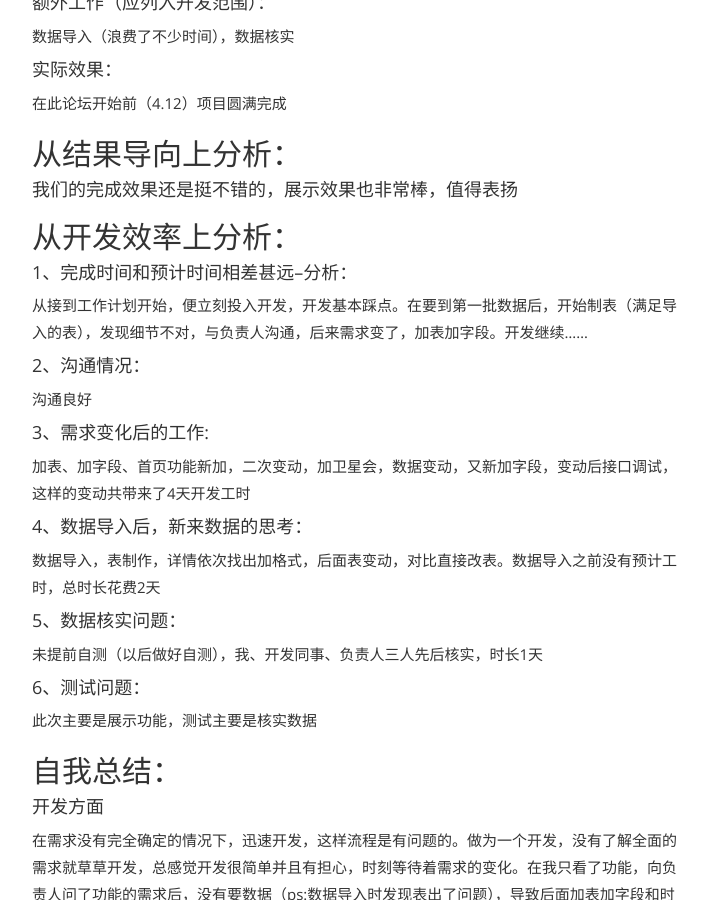
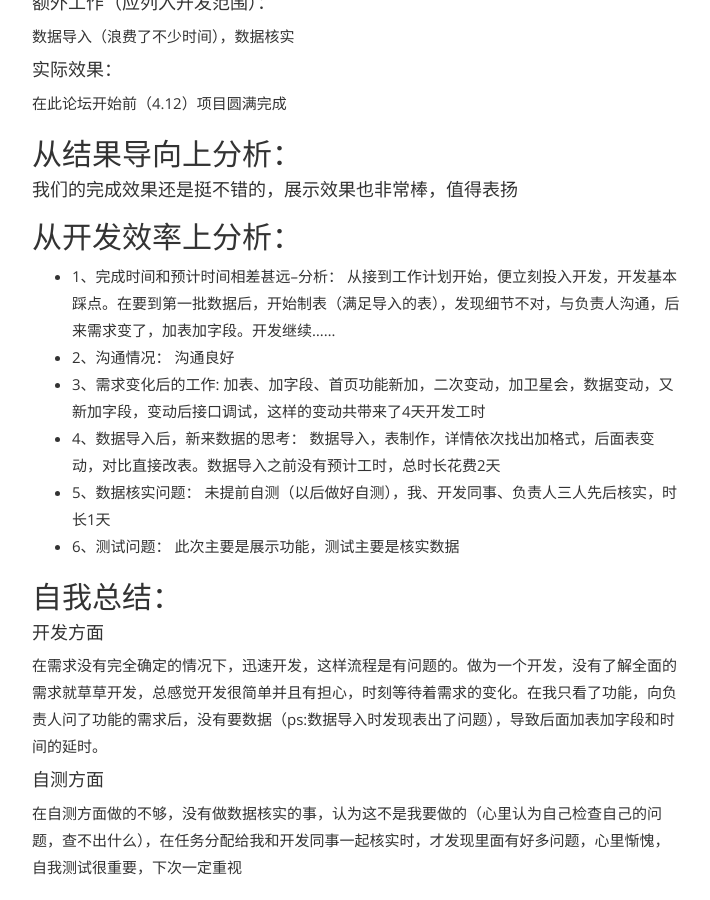
Before and after one commit to KuJMSliwang/KuJMSliwang.github.io, a Jekyll site: the page built from _posts/2017-04-14-Getting-Started.md, in a window 1280 px wide and 900 px high, scrolled down 559 px. Shown: the whole window, without its empty margins (283-993 px from the left). Built offline with Jekyll 4.4.1, drawn with Linux system fonts in a browser that asks for light colours.

Commit message:
项目总结

```diff
--- a/_posts/2017-04-14-Getting-Started.md
+++ b/_posts/2017-04-14-Getting-Started.md
@@ -25,17 +25,17 @@
 #### 我们的完成效果还是挺不错的，展示效果也非常棒，值得表扬
 
 ## 从开发效率上分析：
-#### 1、完成时间和预计时间相差甚远--分析：
+* 1、完成时间和预计时间相差甚远--分析：
 从接到工作计划开始，便立刻投入开发，开发基本踩点。在要到第一批数据后，开始制表（满足导入的表），发现细节不对，与负责人沟通，后来需求变了，加表加字段。开发继续......
-#### 2、沟通情况：
+* 2、沟通情况：
 沟通良好
-#### 3、需求变化后的工作:
+* 3、需求变化后的工作:
 加表、加字段、首页功能新加，二次变动，加卫星会，数据变动，又新加字段，变动后接口调试，这样的变动共带来了4天开发工时
-#### 4、数据导入后，新来数据的思考：
+* 4、数据导入后，新来数据的思考：
 数据导入，表制作，详情依次找出加格式，后面表变动，对比直接改表。数据导入之前没有预计工时，总时长花费2天
-#### 5、数据核实问题：
+* 5、数据核实问题：
 未提前自测（以后做好自测），我、开发同事、负责人三人先后核实，时长1天
-#### 6、测试问题：
+* 6、测试问题：
 此次主要是展示功能，测试主要是核实数据
 
 ## 自我总结：
```
